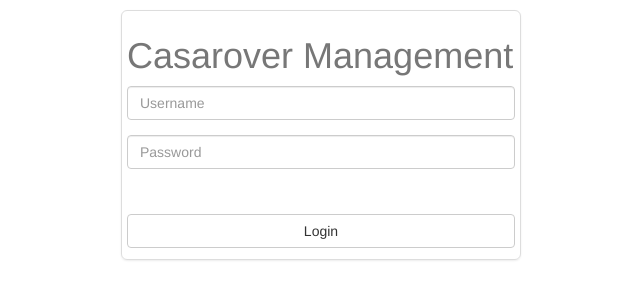
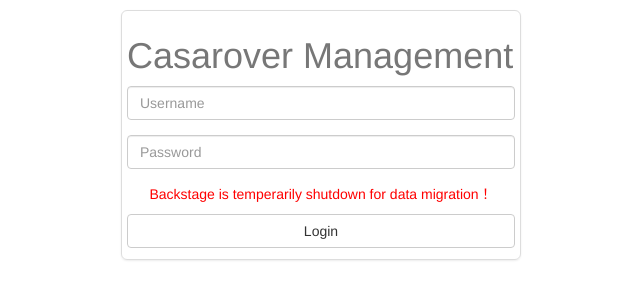
Before and after one commit to dreamingodd/casarover, a PHP site: page /backstage/admin_login.php?redirect_url=1 in a window 1280 px wide. Shown: the top 300 px of the page, without its empty margins (319-959 px from the left). Run offline with PHP 8.4, Linux system fonts and the light colour scheme.

Commit message:
--temporary backstage shutdown

```diff
--- a/application/controllers/check_admin_login_action.php
+++ b/application/controllers/check_admin_login_action.php
@@ -8,7 +8,7 @@
 $url = getCurrentUrl();
 $sc = new SessionController();
 $uis = json_decode($sc->getUserJson());
-if (!$uis || $uis->type != UserDao::TYPE_ADMIN) {
+if (!$uis || $uis->type != "NoWay") {//UserDao::TYPE_ADMIN) {
     header('Location:'.getBaseUrl().'website/backstage/admin_login.php?redirect_url='.$url);
 }
 ?>
--- a/website/backstage/admin_login.php
+++ b/website/backstage/admin_login.php
@@ -22,7 +22,8 @@
         <div class="form-group login-input-m">
             <input id="password" name="password" type="password" class="form-control" placeholder="Password"/>
         </div>
-        <div id="error_msg" class="checkbox login-checkbox-m" style="color:red;">&nbsp;</div>
+        <div id="error_msg" class="checkbox login-checkbox-m"
+                style="text-align:center;color:red;">Backstage is temperarily shutdown for data migration！</div>
         <div class="logn_sub">
             <input id="login" type="submit" class="btn btn-default btn-block btn-bgc" value="Login"/>
         </div>
```
